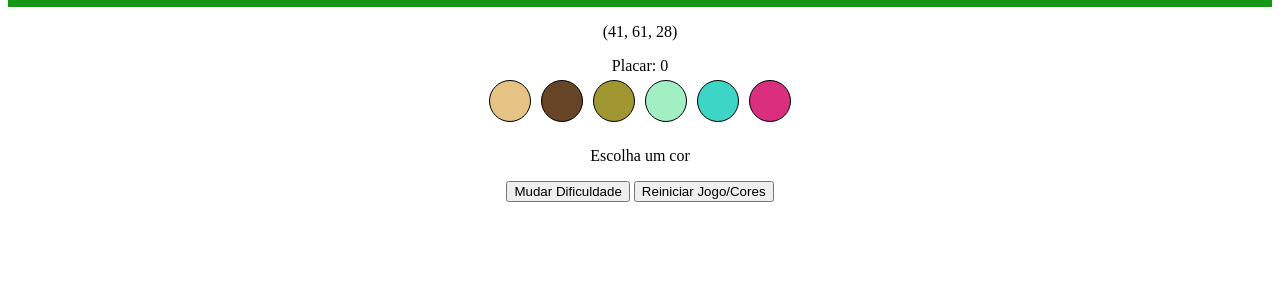
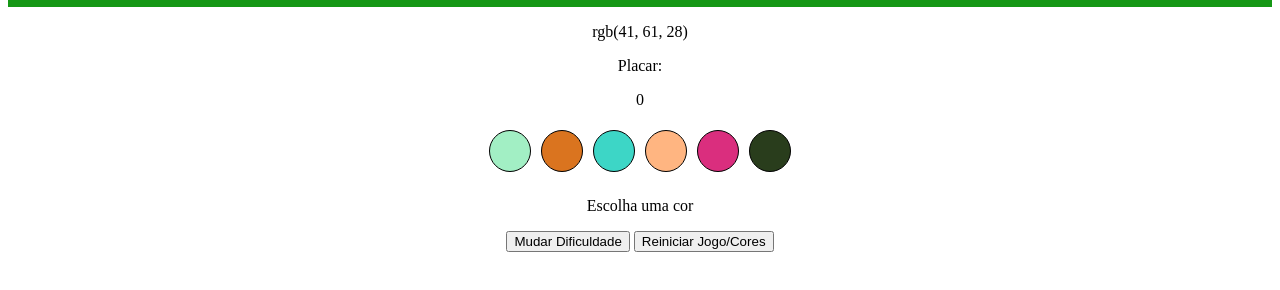
Before and after one commit to andreapmacedo/project-color-guess, a website with bundled scripts: page index.html in a window 1280 px wide. Shown: the part 58-348 px from the top of the page. Built offline with nearby package versions, Linux system fonts and the light colour scheme.

Commit message:
adiciona solucao para os requisitos 6 e 7

```diff
--- a/index.html
+++ b/index.html
@@ -15,13 +15,13 @@
     <div>
       <p id="rgb-color"></p>
       <label for="">Placar:</label>
-      <label for="">0</label>
+      <p id="score">0</p>
     </div>
     <div id="colors-container">
 
     </div>
     <div>
-      <p id="answer">Escolha um cor</p>
+      <p id="answer">Escolha uma cor</p>
     </div>
     <div id="buttons-container">
       <button id="change-level">Mudar Dificuldade</button>
--- a/script.js
+++ b/script.js
@@ -1,60 +1,79 @@
-let rgbList = [];
+// const createStatsCollector = require('mocha/lib/stats-collector');
+
 const rgbParagraph = document.getElementById('rgb-color');
-const colorsContainer = document.getElementById('colors-container')
-
-//-- Butons
-const btnChangeLevel = document.getElementById('change-level')
-const btnResetGame = document.getElementById('reset-game')
-const colors = document.getElementsByClassName('ball');
-const pAnswer = document.getElementById('answer')
-
-
-//------------------------//----------------------------------
+const colorsContainer = document.getElementById('colors-container');
+const score = document.getElementById('score');
+let sumScore = 0;
+// -- Butons
+const btnChangeLevel = document.getElementById('change-level');
+const btnResetGame = document.getElementById('reset-game');
+const pAnswer = document.getElementById('answer');
+let idRaffle;
+// let
 
 function generateRGB() {
-  const red = Math.floor(Math.random() * 256)
-  const green = Math.floor(Math.random() * 256)
-  const blue = Math.floor(Math.random() * 256)
-  return '(' + red + ', ' + green + ', ' + blue + ')';
+  const red = Math.floor(Math.random() * 256);
+  const green = Math.floor(Math.random() * 256);
+  const blue = Math.floor(Math.random() * 256);
+  return `(${red}, ${green}, ${blue})`;
 }
-// adiciona uma cor ao parágrafo
 
+function getSelectedColorBall(event) {
+  const colorBall = event.target;
+  const bkColor = colorBall.style.backgroundColor;
+  const status = bkColor === rgbParagraph.innerHTML ? 'Acertou!' : 'Errou! Tente novamente!';
+  pAnswer.innerHTML = status;
+  if (status === 'Acertou!') {
+    sumScore += 3;
+    score.innerHTML = sumScore;
+  } else {
+    sumScore = 0;
+    score.innerHTML = sumScore;
+  }
 
-//------------------------//----------------------------------
+  // setScoreboard(status);
+  // console.log(status);
+}
 
 function createBalls() {
-    //-- Limpa o container para reuso.
-    while (colorsContainer.firstChild) {
-      colorsContainer.removeChild(colorsContainer.firstChild);
-    }
-  let nBalls = 6;
-  for (let i = 0; i < nBalls; i++) {
-    const colorsBall = document.createElement('div')
-    colorsBall.id = 'ball '+i;
-    colorsBall.className = 'ball'
-    colorsBall.style.backgroundColor = 'rgb'+generateRGB();
-    colorsContainer.appendChild(colorsBall);
-    rgbParagraph.innerText = generateRGB();
+  colorsContainer.innerHTML = '';
+  idRaffle = Math.floor(Math.random() * 6); // 0 a 5
+  console.log(idRaffle);
+
+  const nBalls = 6;
+  for (let i = 0; i < nBalls; i += 1) {
+    const colorBall = document.createElement('div');
+    const rgbRandom = `rgb${generateRGB()}`;
+    colorBall.id = i;
+    colorBall.classList.add('ball', i);
+    colorBall.style.backgroundColor = rgbRandom;
+    if (i === idRaffle) rgbParagraph.innerText = rgbRandom;
+    colorBall.addEventListener('click', getSelectedColorBall);
+    colorsContainer.appendChild(colorBall);
   }
 }
 
-
-function changeLevel() {
-
+function resetGame() {
+  // score.innerText = 0;
+  createBalls();
+  pAnswer.innerText = 'Escolha uma cor';
 }
 
-function resetGame() {
+function setScoreboard() {
+  if (pAnswer.innerText === 'Acertou!') {
+    // sumScore += 3;
+    // score.innerText = parseFloat(score.innerHTML).toFixed(0) + sumScore;
+    createBalls();
+  } else {
+    resetGame();
+  }
+}
+setScoreboard();
+
+function changeLevel() {}
+
+window.onload = () => {
   createBalls();
-  pAnswer.innerText = 'Escolha uma cor';
-
-}
-
-
-window.onload = function () {
-  createBalls();
-  btnChangeLevel.addEventListener('click', changeLevel)
-  btnResetGame.addEventListener('click', resetGame)
-  // btnResetGame.addEventListener('click', generateRGB)
-
-
-}
+  btnChangeLevel.addEventListener('click', changeLevel);
+  btnResetGame.addEventListener('click', resetGame);
+};
```
